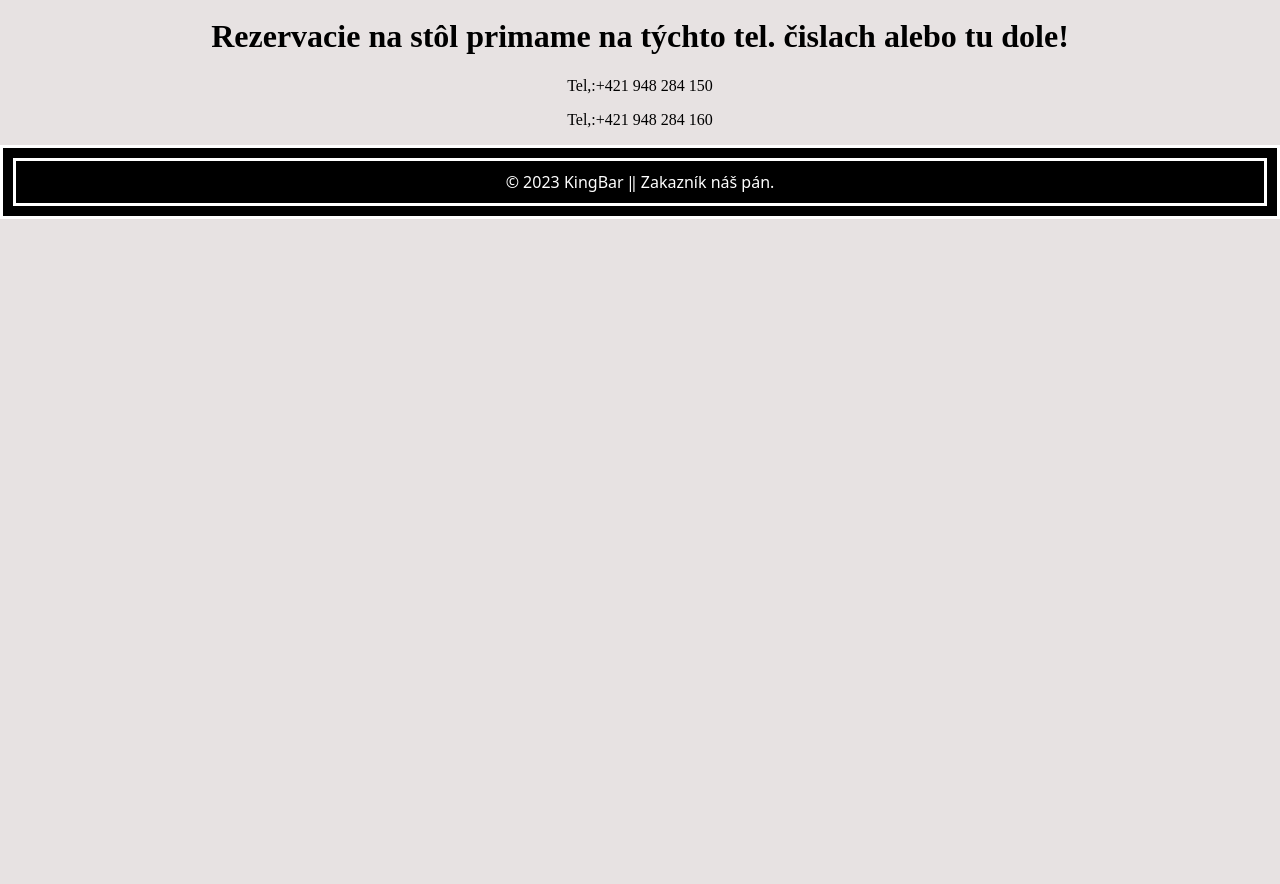
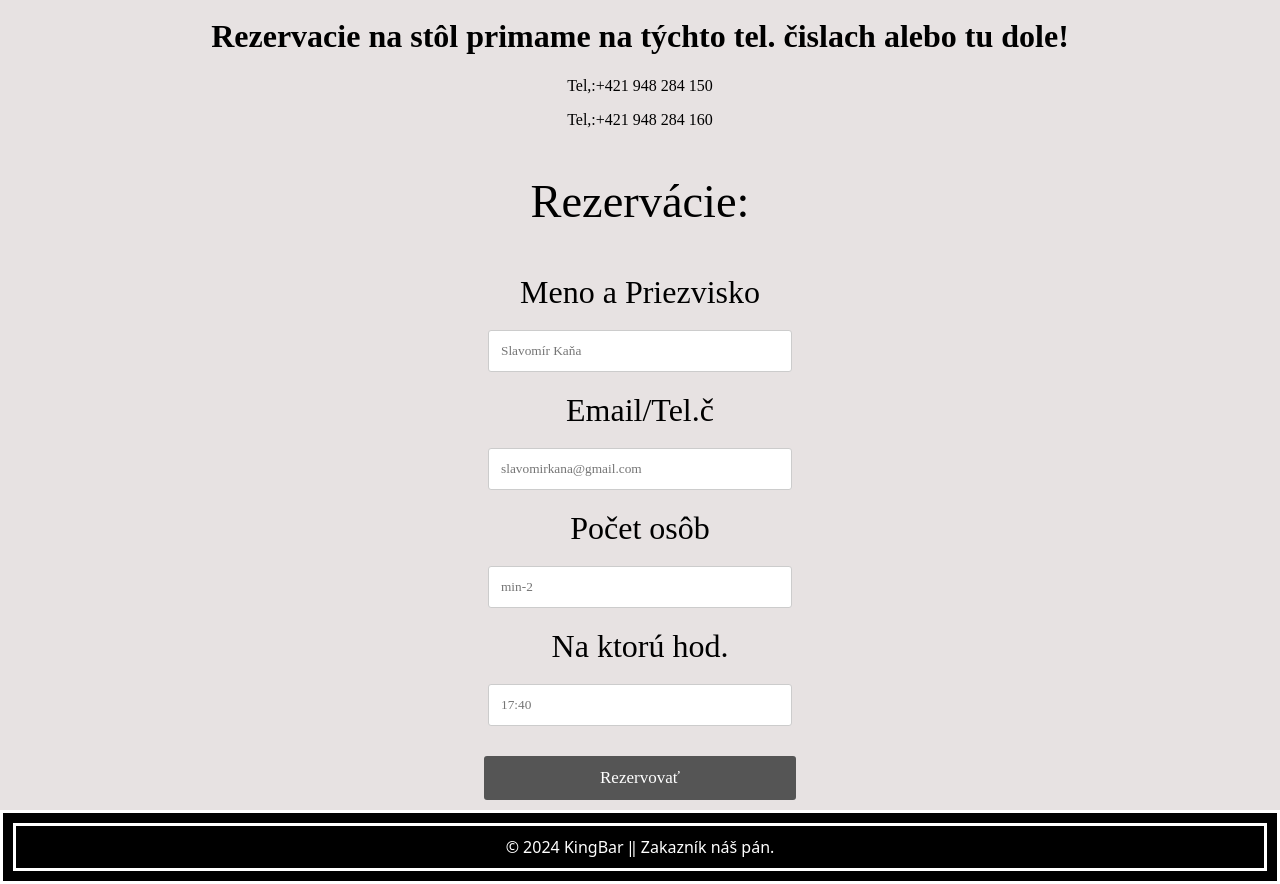
Before and after one commit to Openlab-2-2023/Slavomir, a plain HTML site: page New/Contact.html in a window 1280 px wide. Shown: the part 1002-1886 px from the top of the page. Before the commit the page ends 1221 px from the top, so only its background shows below. Drawn offline with Linux system fonts and the light colour scheme.

Commit message:
skoro všetko

```diff
--- a/New/Contact.html
+++ b/New/Contact.html
@@ -15,7 +15,7 @@
         <div class="navbar">
             <a href="index.html">Home</a>
             <a href="drinks.html">Drinks</a>
-            <a href="crew.html">Crew</a>
+            <a href="crew.html">Info</a>
             <a class="active" href="#">Contact</a>
 
         </div>
@@ -60,7 +60,34 @@
         <p>Tel,:+421 948 284 150</p>
         <p>Tel,:+421 948 284 160</p>
 
+        <center><div class="linu">
+            <div class="col-75">
+              <div class="air">
+                <form action="/action_page.php">
 
+                  <div class="row">
+                    <div class="col-50">
+                      <div class="bar">
+                        <p>Rezervácie:</p>
+                    </div>
+                      <label for="fname"><i class="fa fa-user"></i> Meno a Priezvisko</label>
+                      <input type="text" id="fname" name="firstname" placeholder="Slavomír Kaňa">
+                      <label for="email"><i class="fa fa-envelope"></i> Email/Tel.č</label>
+                      <input type="text" id="email" name="email" placeholder="slavomirkana@gmail.com">
+                      <label for="adr"><i class="fa fa-address-card-o"></i> Počet osôb</label>
+                      <input type="text" id="adr" name="address" placeholder="min-2">
+                      <label for="city"><i class="fa fa-institution"></i> Na ktorú hod.</label>
+                      <input type="text" id="city" name="city" placeholder="17:40">
+
+
+                        </div>
+                      </div>
+                    </div>
+
+
+                  <input type="submit" value="Rezervovať" class="btn">
+                </form>
+              </div></center>
     </body>
 
     <script>
@@ -81,6 +108,6 @@
         }
         </script>
         <footer class="dole">
-            <div class="dole">© 2023 KingBar ‖ Zakazník náš pán.</div>
+            <div class="dole">© 2024 KingBar ‖ Zakazník náš pán.</div>
         </footer>
     </html>
--- a/New/styl.css
+++ b/New/styl.css
@@ -192,3 +192,43 @@
 #myBtn:hover {
     background-color: #555;
 }
+* {
+    box-sizing: border-box;
+}
+.col-50,
+.col-75 {
+    padding: 0 16px;
+    font-size: xx-large;
+}
+
+input[type=text] {
+    width: 25%;
+    margin-bottom: 20px;
+    padding: 12px;
+    border: 1px solid #ccc;
+    border-radius: 3px;
+    font-family: Lucida Handwriting;
+
+}
+
+label {
+    margin-bottom: 10px;
+    display: block;
+    font-family: Lucida Handwriting;
+
+}
+
+
+.btn {
+    background-color: #555;
+    color: white;
+    padding: 12px;
+    margin: 10px 0;
+    border: none;
+    width: 25%;
+    border-radius: 3px;
+    cursor: pointer;
+    font-size: 17px;
+    text-align: center;
+    font-family: Lucida Handwriting;
+}
```
Also changed, not shown: New/Crew.html (+10 -28 lines), New/Drinks.html (+21 -3 lines), New/index.html (+36 -6 lines), New/Skalite.png (added), New/caj.jpg (added), New/cokolada.jpg (added), New/mapa.png (added), New/mapa.png.svg (added), New/punc.jpg (added), New/vino.jpg (added).
